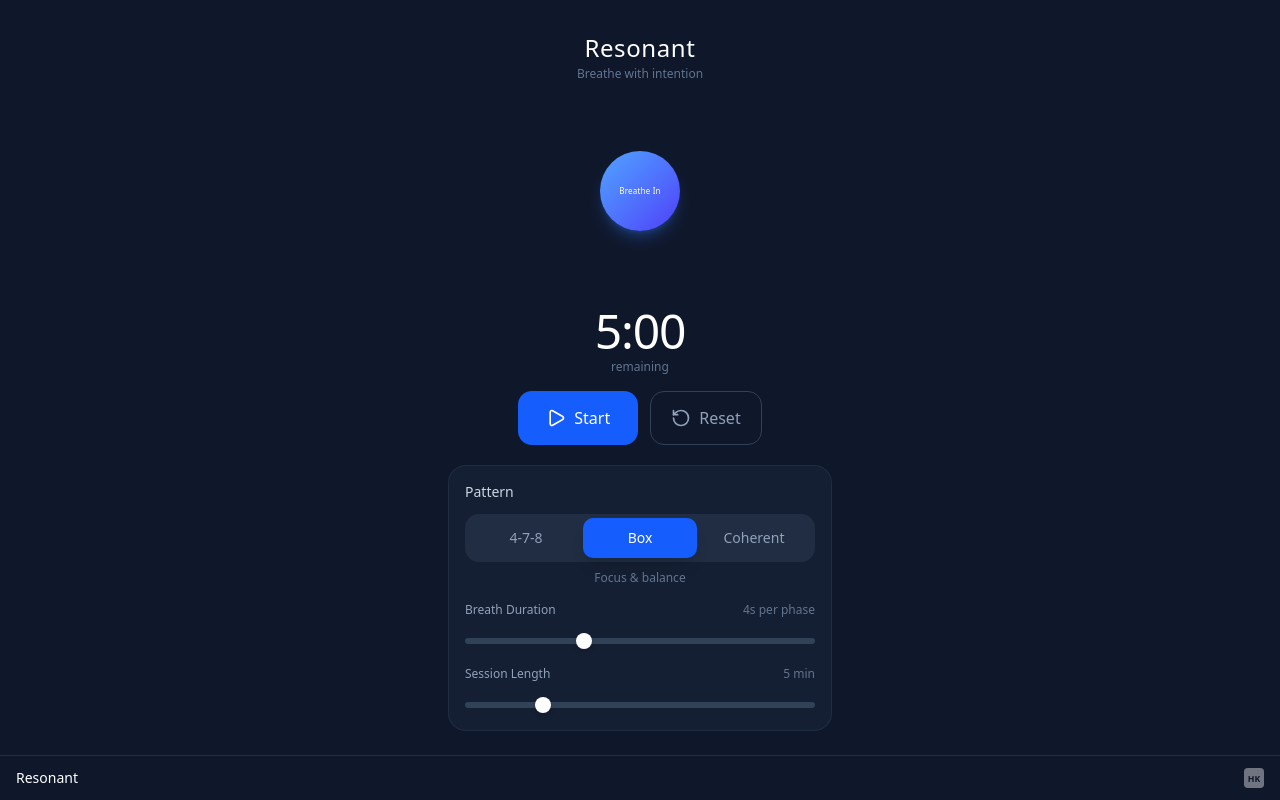
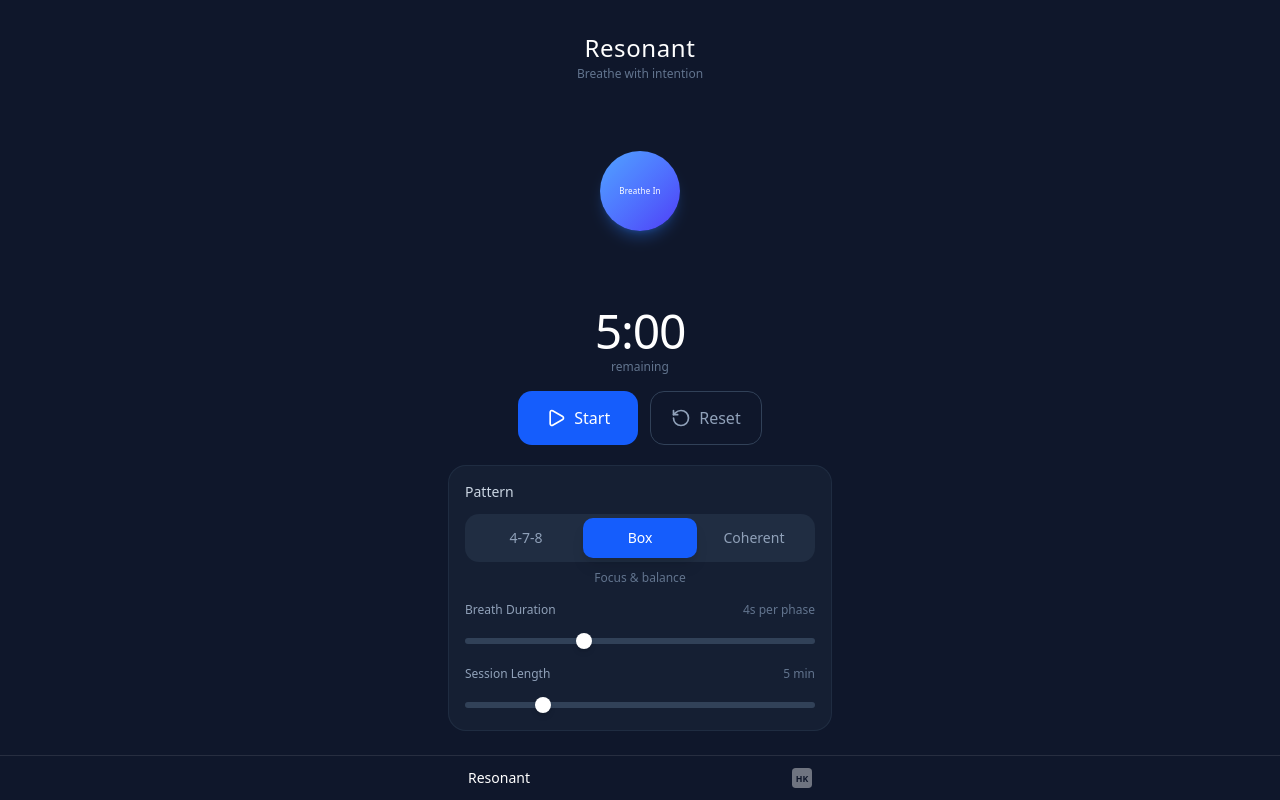
Before and after one commit to kaufmanhenry/resonant, a Next.js app: page / in a window 1280 px wide. Built offline with nearby package versions, Linux system fonts and the light colour scheme.

Commit message:
Fix footer max-width to match page content

```diff
--- a/src/components/Footer.tsx
+++ b/src/components/Footer.tsx
@@ -1,7 +1,7 @@
 export function Footer() {
   return (
     <footer className="border-t border-white/10 mt-auto">
-      <div className="max-w-screen-xl mx-auto px-4 py-3">
+      <div className="max-w-sm mx-auto px-5 py-3">
         <div className="flex items-center justify-between text-sm">
           <div className="font-light text-white">
             Resonant
```
